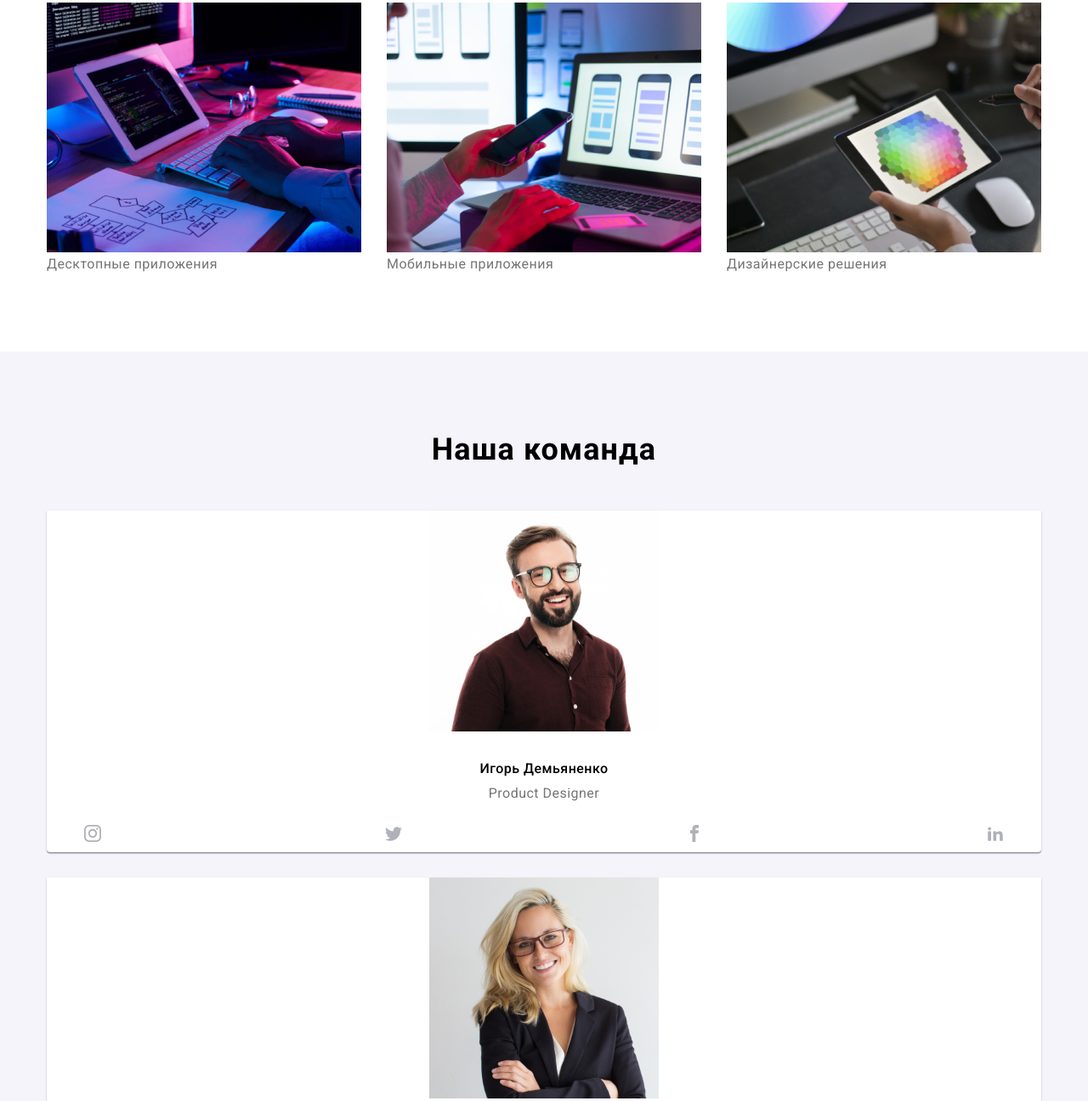
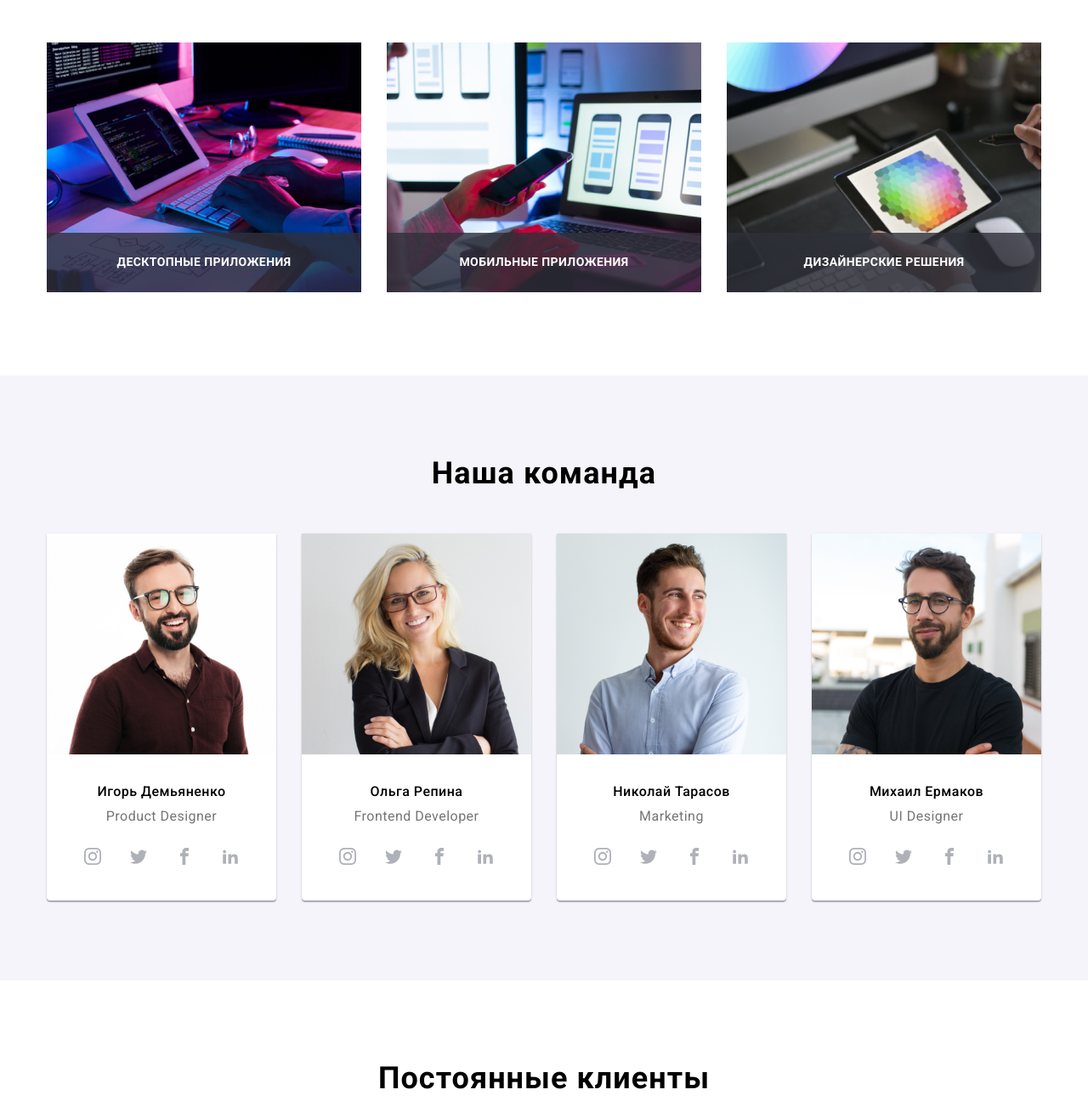
Before and after one commit to EvgeniyKarpuhin/goit-markup-hw-05, a plain HTML site: page index.html in a window 1280 px wide. Shown: the part 1205-2501 px from the top of the page at 85% size. Drawn offline with Linux system fonts and the light colour scheme.

Commit message:
Update styles.css

```diff
--- a/css/styles.css
+++ b/css/styles.css
@@ -121,12 +121,22 @@ ul {
     margin-right: 0;
 }
 
+.nav-website-link {
+    font-family: 'Roboto', sans-serif;
+    font-size: 14px;
+    line-height: 1.14;
+    letter-spacing: 0.02em;
+    position: relative;
+    padding-bottom: 32px;
+}
+
 .nav-website {
     font-family: 'Roboto', sans-serif;
     font-size: 14px;
     line-height: 1.14;
     letter-spacing: 0.02em;
     position: relative;
+
 }
 
 
@@ -135,7 +145,7 @@ ul {
     color: #2196F3;
 }
 
-.nav-website::after {
+.nav-website-link::after {
     content: "";
     position: absolute;
     display: block;
@@ -289,6 +299,31 @@ ul {
     justify-content: space-between;
 }
 
+.main-type li {
+    position: relative;
+    height: 294px;
+}
+
+.comp-text {
+    position: absolute;
+    font-style: normal;
+    font-weight: 700;
+    font-size: 14px;
+    line-height: 1.14;
+    text-align: center;
+    letter-spacing: 0.03em;
+    text-transform: uppercase;
+    background-color: rgba(47, 48, 58, 0.8);
+    padding-top: 27px;
+    padding-bottom: 27px;
+    bottom: 0;
+    width: 100%;
+}
+
+.comp-text p {
+    color: #FFFFFF;
+}
+
 .main-type-section {
     width: 100%;
     height: 120px;
@@ -317,6 +352,13 @@ ul {
 .foot {
     padding-top: 94px;
     background-color: #F5F4FA;
+}
+
+.main-type-team {
+    width: 100%;
+    display: inline-flex;
+    justify-content: space-between;
+}
 }
 
 .main-container {
```
